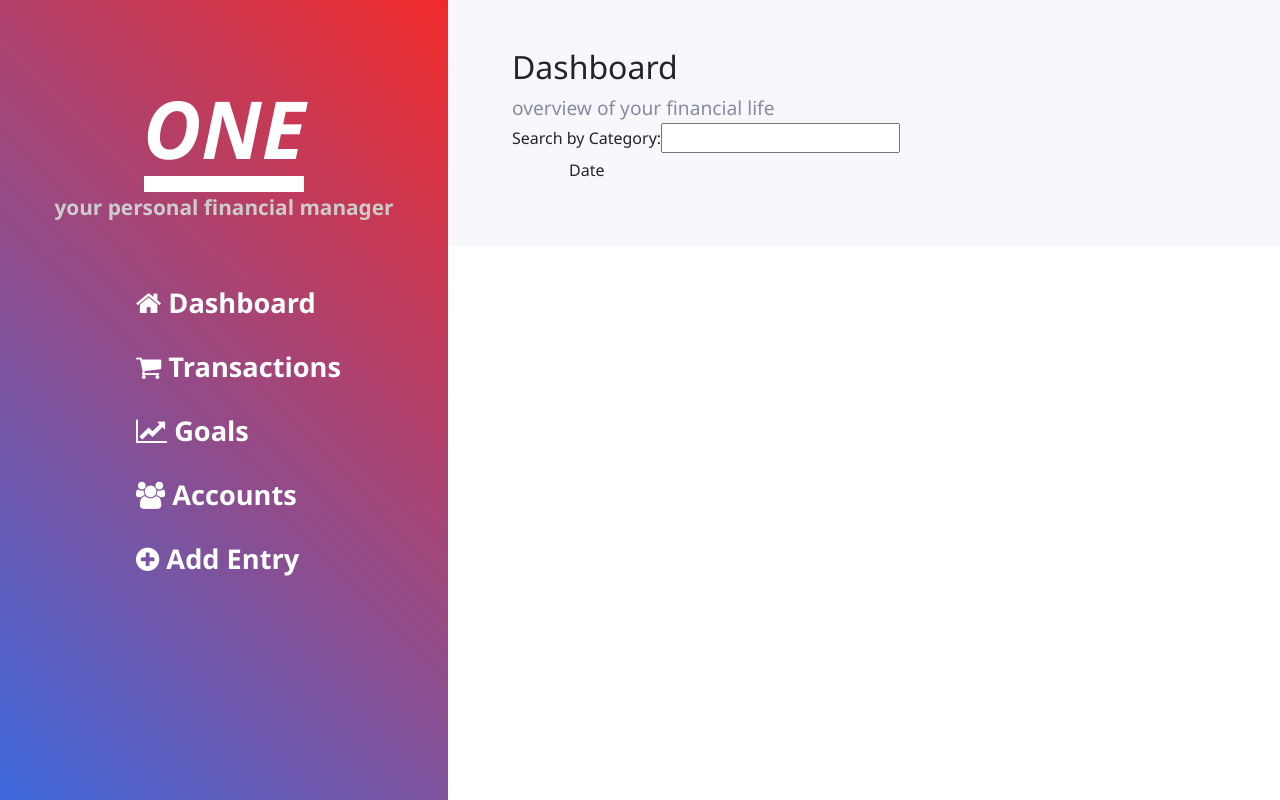
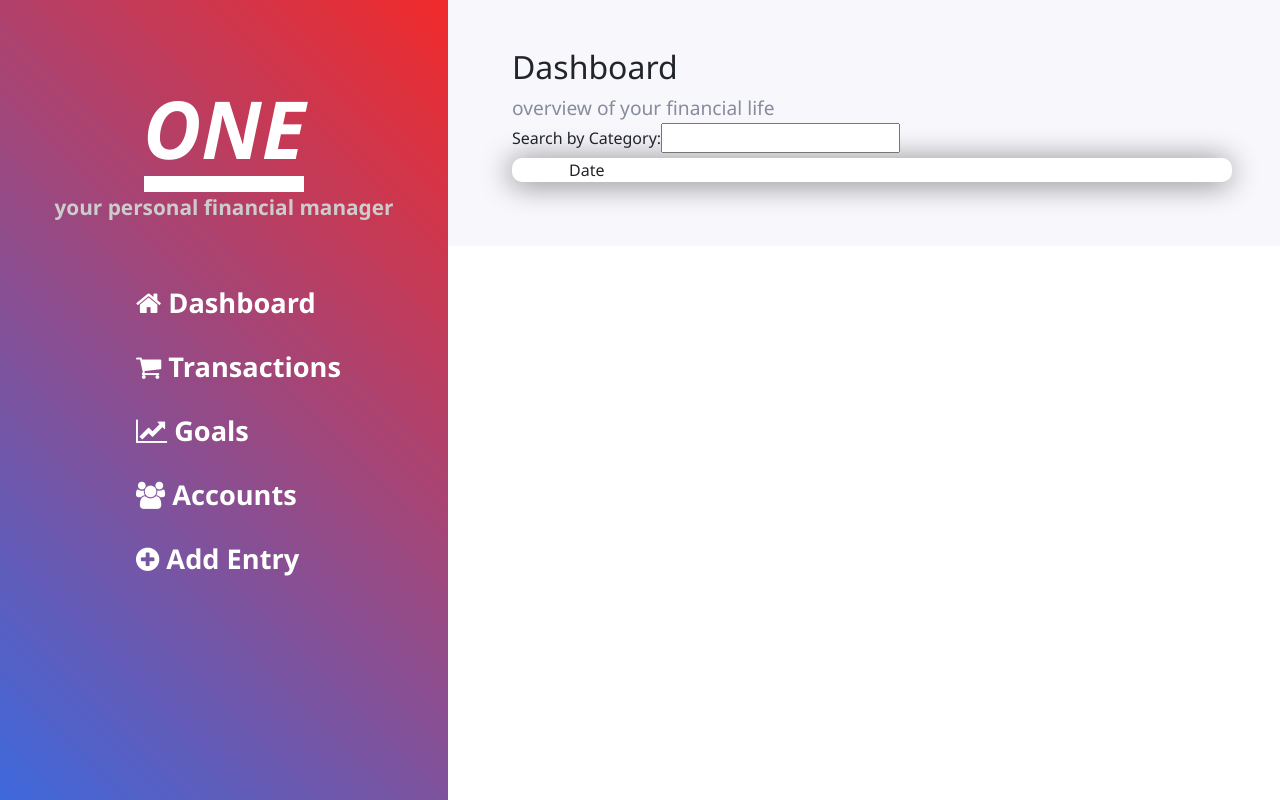
Before and after one commit to han-steve/ONE, a Vue app in the folder hackathon/: page /#/dashboard in a window 1280 px wide. Built offline with nearby package versions, Linux system fonts and the light colour scheme; what vuefire would draw is missing.

Commit message:
nothing much

```diff
--- a/hackathon/src/components/Dashboard.vue
+++ b/hackathon/src/components/Dashboard.vue
@@ -82,6 +82,11 @@
 </script>
 
 <style>
+  #table {
+    background-color: white;
+    border-radius: 10px;
+    box-shadow: -2px 2px 30px grey;
+  }
   .table-heading {
     text-align: center;
 
```
